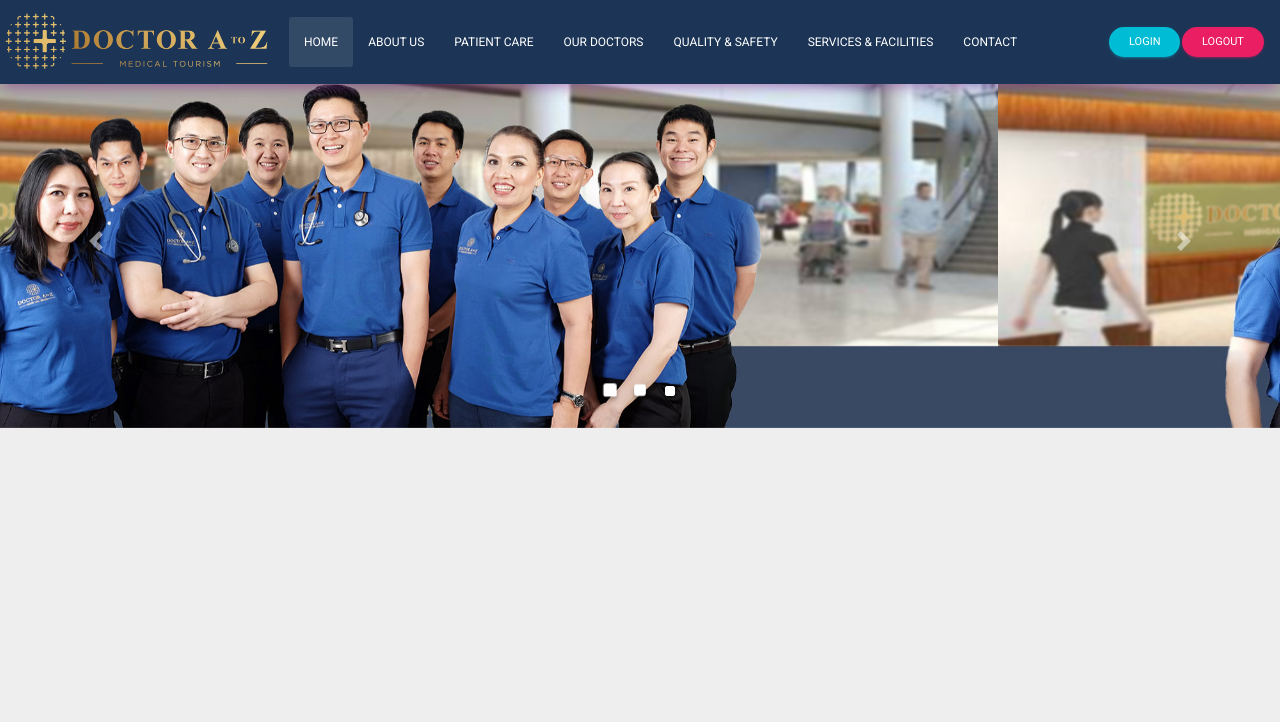
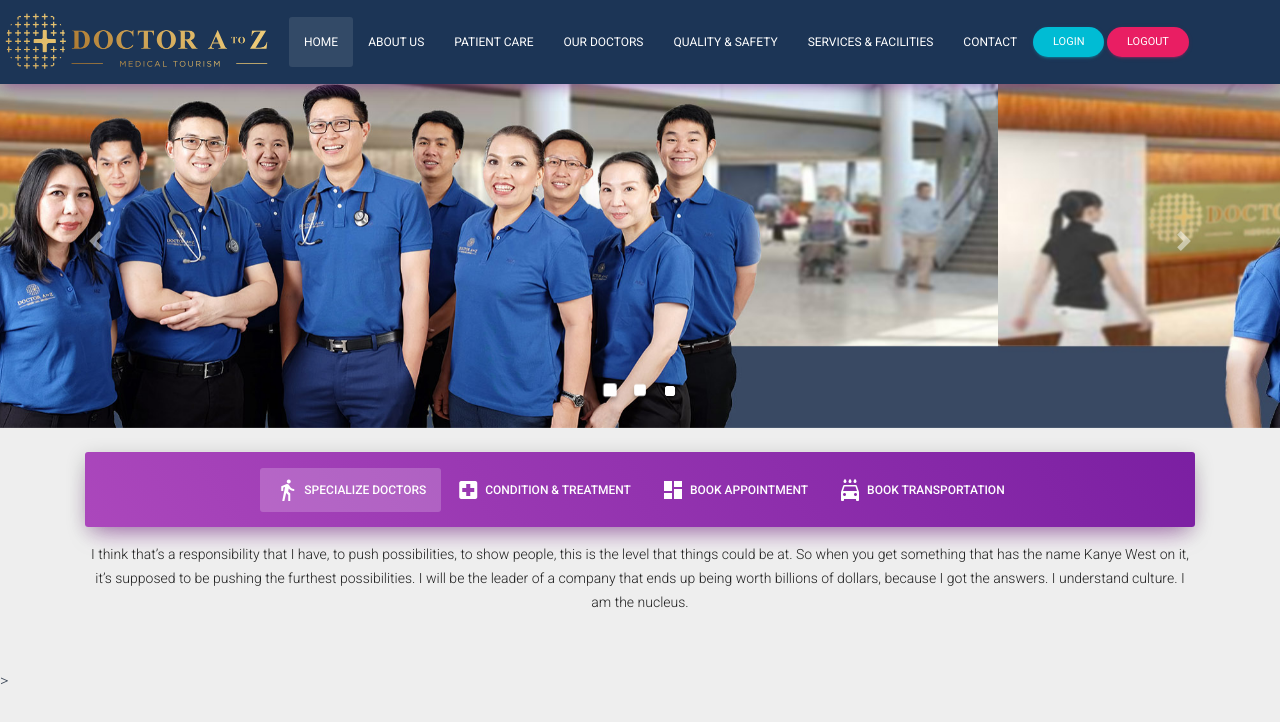
Before and after one commit to backwizard/frontend, an Angular app: page /main in a window 1280 px wide. Shown: the top 722 px of the page. Built offline with nearby package versions, Linux system fonts and the light colour scheme.

Commit message:
Update navbar and content

```diff
--- a/src/app/components/main/main.component.html
+++ b/src/app/components/main/main.component.html
@@ -24,6 +24,46 @@
     <span class="sr-only">Next</span>
   </a>
 </div>
+<br>
+<div class="container">
+    <div class="card card-nav-tabs card-plain">
+        <div class="card-header card-header-primary">
+            <!-- colors: "header-primary", "header-info", "header-success", "header-warning", "header-danger" -->
+            <div class="nav-tabs-navigation">
+                <div class="nav-tabs-wrapper">
+                    <ul class="nav nav-tabs justify-content-center" data-tabs="tabs">
+                        <li class="nav-item">
+                            <a class="nav-link active" href="#home" data-toggle="tab"><i class="material-icons">directions_walk</i>Specialize Doctors</a>
+                        </li>
+                        <li class="nav-item">
+                            <a class="nav-link" href="#updates" data-toggle="tab"><i class="material-icons">local_hospital</i>Condition & Treatment</a>
+                        </li>
+                        <li class="nav-item">
+                            <a class="nav-link" href="#history" data-toggle="tab"><i class="material-icons">dashboard</i>Book Appointment</a>
+                        </li>
+                        <li class="nav-item">
+                            <a class="nav-link" href="#history" data-toggle="tab"><i class="material-icons">local_car_wash</i>Book transportation</a>
+                        </li>
+                    </ul>
+                </div>
+            </div>
+        </div><div class="card-body ">
+            <div class="tab-content text-center">
+                <div class="tab-pane active" id="home">
+                    <p>I think that&#x2019;s a responsibility that I have, to push possibilities, to show people, this is the level that things could be at. So when you get something that has the name Kanye West on it, it&#x2019;s supposed to be pushing the furthest possibilities. I will be the leader of a company that ends up being worth billions of dollars, because I got the answers. I understand culture. I am the nucleus.</p>
+                </div>
+                <div class="tab-pane" id="updates">
+                    <p> I will be the leader of a company that ends up being worth billions of dollars, because I got the answers. I understand culture. I am the nucleus. I think that&#x2019;s a responsibility that I have, to push possibilities, to show people, this is the level that things could be at. I think that&#x2019;s a responsibility that I have, to push possibilities, to show people, this is the level that things could be at. </p>
+                </div>
+                <div class="tab-pane" id="history">
+                    <p> I think that&#x2019;s a responsibility that I have, to push possibilities, to show people, this is the level that things could be at. I will be the leader of a company that ends up being worth billions of dollars, because I got the answers. I understand culture. I am the nucleus. I think that&#x2019;s a responsibility that I have, to push possibilities, to show people, this is the level that things could be at.</p>
+                </div>
+            </div>
+        </div>
+      </div>
+</div>>
+
+
 
 <!--<p>-->
   <!--<a class="btn btn-primary" data-toggle="collapse" href="#collapseExample" aria-expanded="false" aria-controls="collapseExample">-->
--- a/src/app/shared/navbar/navbar.component.html
+++ b/src/app/shared/navbar/navbar.component.html
@@ -30,10 +30,13 @@
         <li class="nav-item">
           <a class="nav-link" href="#">CONTACT</a>
         </li>
+        <li class="nav-item">
+            <button class="btn btn-info btn-sm btn-round" (click)="goToLogin()">Login</button>
+        </li>
+        <li class="nav-item">
+            <button class="btn btn-rose btn-sm btn-round">Logout</button>
+        </li>
       </ul>
     </div>
-
-    <button class="btn btn-info btn-sm btn-round" (click)="goToLogin()">Login</button>
-    <button class="btn btn-rose btn-sm btn-round">Logout</button>
   </div>
 </nav>
```
Lines whose indentation alone changed are shown as unchanged.
